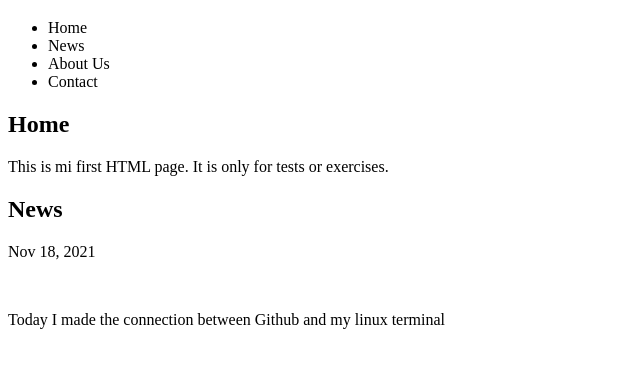
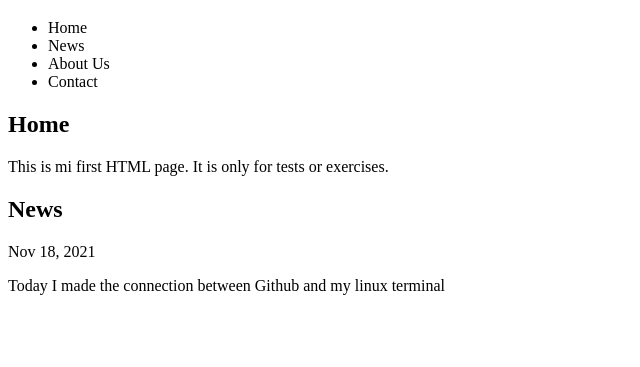
Before and after one commit to gustengo/Pruebas, a plain HTML site: page index.html in a window 1280 px wide. Shown: the part 61-428 px from the top of the page, without its empty margins (0-640 px from the left). Drawn offline with Linux system fonts and the light colour scheme.

Commit message:
Practicando el dia Nov 18 y eliminacion de un <br>

```diff
--- a/index.html
+++ b/index.html
@@ -28,7 +28,7 @@
 
         <section>
             <h2>News</h2>
-            <p>Nov 18, 2021</p><br>
+            <p>Nov 18, 2021</p>
             <p>Today I made the connection between Github and my linux terminal</p>
         </section>
     </main>
```
